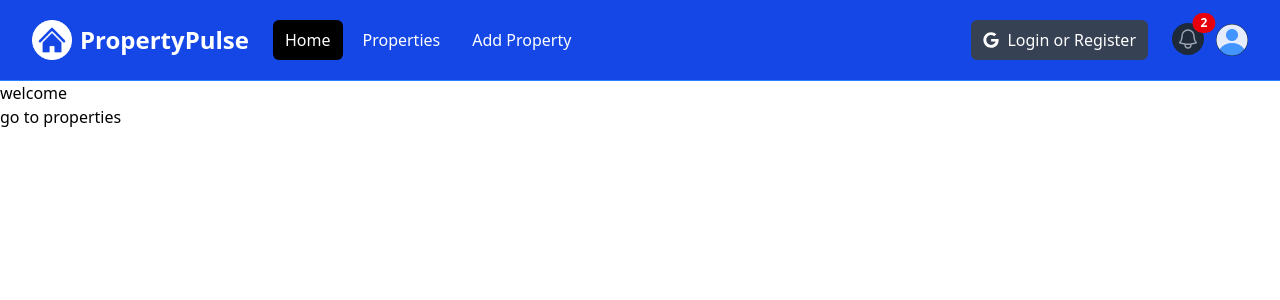
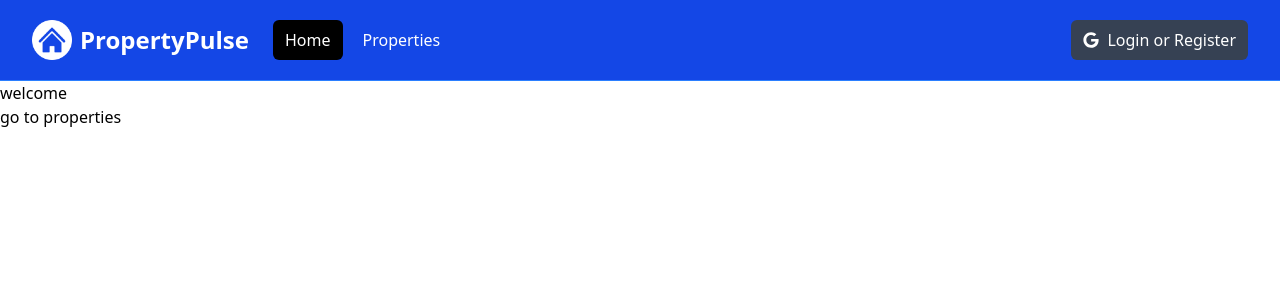
Before and after one commit to Peyman-CE/Property_Pulse_Nextjs, a Next.js app: page / in a window 1280 px wide. Shown: the top 300 px of the page. Built offline with nearby package versions, Linux system fonts and the light colour scheme.

Commit message:
fixed some linking in nav out with conditions

```diff
--- a/components/Navbar.jsx
+++ b/components/Navbar.jsx
@@ -1,15 +1,18 @@
-'use client'
-import {useState} from "react"
+"use client";
+import { useState } from "react";
 import Link from "next/link";
-import logo from "@/assets/images/logo-white.png"
+import { usePathname } from "next/navigation";
+import logo from "@/assets/images/logo-white.png";
 import Image from "next/image";
-import profileDefault from "@/assets/images/profile.png"
-import { FaGoogle } from "react-icons/fa"
+import profileDefault from "@/assets/images/profile.png";
+import { FaGoogle } from "react-icons/fa";
 
 const Navbar = () => {
-    const [isMobileMenuopen ,setIsMobilemenuOpen] = useState(false);
-    const [isProfileMenuOpen ,setIsProfileMenuOpen] = useState(false);
+  const [isMobileMenuopen, setIsMobilemenuOpen] = useState(false);
+  const [isProfileMenuOpen, setIsProfileMenuOpen] = useState(false);
+  const [isLoggedIn, setIsLoggedIn] = useState(false)
 
+  const pathname = usePathname();
 
   return (
     <nav className="bg-blue-700 border-b border-blue-500">
@@ -47,11 +50,7 @@
           <div className="flex flex-1 items-center justify-center md:items-stretch md:justify-start">
             {/* Logo */}
             <Link href="/" className="flex flex-shrink-0 items-center">
-                            <Image
-                                className="h-10 w-auto"
-                                src={logo}
-                                alt="PropertyPulse"
-                            />
+              <Image className="h-10 w-auto" src={logo} alt="PropertyPulse" />
               <span className="hidden md:block text-white text-2xl font-bold ml-2">
                 PropertyPulse
               </span>
@@ -62,40 +61,47 @@
               <div className="flex space-x-2">
                 <Link
                   href="/"
-                                    className="text-white bg-black hover:bg-gray-900 hover:text-white rounded-md px-3 py-2"
+                  className={`${pathname === "/" ? "bg-black" : ""} text-white hover:bg-gray-900 hover:text-white rounded-md px-3 py-2 `}
                 >
                   Home
                 </Link>
                 <Link
                   href="/properties"
-                                    className="text-white hover:bg-gray-900 hover:text-white rounded-md px-3 py-2"
+                  className={`${pathname === '/properties' ? 'bg-black' : ''} text-white hover:bg-gray-900 hover:text-white rounded-md px-3 py-2 `}
                 >
                   Properties
                 </Link>
+                {isLoggedIn && (
                 <Link
                   href="/properties/add"
-                                    className="text-white hover:bg-gray-900 hover:text-white rounded-md px-3 py-2"
+                  className={`${pathname === '/properties/add' ? 'bg-black' : ''} text-white hover:bg-gray-900 hover:text-white rounded-md px-3 py-2 `}
                 >
                   Add Property
                 </Link>
+                )}
               </div>
             </div>
           </div>
 
           {/* Right Side Menu (Logged Out) */}
+          {
+            !isLoggedIn && (
+
           <div className="hidden md:block md:ml-6">
             <div className="flex items-center">
               <Link
                 href="/auth/login"
                 className="flex items-center text-white bg-gray-700 hover:bg-gray-900 hover:text-white rounded-md px-3 py-2"
               >
-                                <FaGoogle className="text-white mr-2"/>
+                <FaGoogle className="text-white mr-2" />
                 <span>Login or Register</span>
               </Link>
             </div>
           </div>
+            )}
 
           {/* Right Side Menu (Logged In) */}
+          {isLoggedIn && (
           <div className="absolute inset-y-0 right-0 flex items-center pr-2 md:static md:inset-auto md:ml-6 md:pr-0">
             <Link href="/messages" className="relative group">
               <button
@@ -185,9 +191,9 @@
               )}
             </div>
           </div>
+          )}
         </div>
       </div>
-
 
       {/* Mobile menu */}
       {isMobileMenuopen && (
@@ -195,34 +201,40 @@
           <div className="space-y-1 px-2 pb-3 pt-2">
             <Link
               href="/"
-                        className="bg-black text-white block rounded-md px-3 py-2 text-base font-medium"
+              className={`${pathname === '/' ? 'bg-black' : ''} text-white block rounded-md px-3 py-2 text-base font-medium`}
             >
               Home
             </Link>
             <Link
               href="/properties"
-                        className="text-white block rounded-md px-3 py-2 text-base font-medium"
+              className={`${pathname === '/properties' ? 'bg-black' : ''} text-white block rounded-md px-3 py-2 text-base font-medium`}
             >
               Properties
             </Link>
+            {isLoggedIn && (
             <Link
               href="/properties/add"
-                        className="text-white block rounded-md px-3 py-2 text-base font-medium"
+              className={`${pathname === '/properties/add' ? 'bg-black' : ''} text-white block rounded-md px-3 py-2 text-base font-medium`}
             >
               Add Property
             </Link>
+            )}
             <Link
               href="/auth/login"
               className="flex items-center text-white bg-gray-700 hover:bg-gray-900 hover:text-white rounded-md px-3 py-2 my-5"
             >
+                { !isLoggedIn && (
+                <button className="flex items-center text-white bg-gray-700 hover:bg-gray-900 hover:text-white rounded-md px-3 py-2 my-4">
               <i className="fa-brands fa-google mr-2"></i>
               <span>Login or Register</span>
+              </button>
+                )}
             </Link>
           </div>
         </div>
       )}
     </nav>
   );
-}
+};
 
 export default Navbar;
```
Also changed, not shown: components/Hero.jsx (added). Lines whose indentation alone changed are shown as unchanged.
